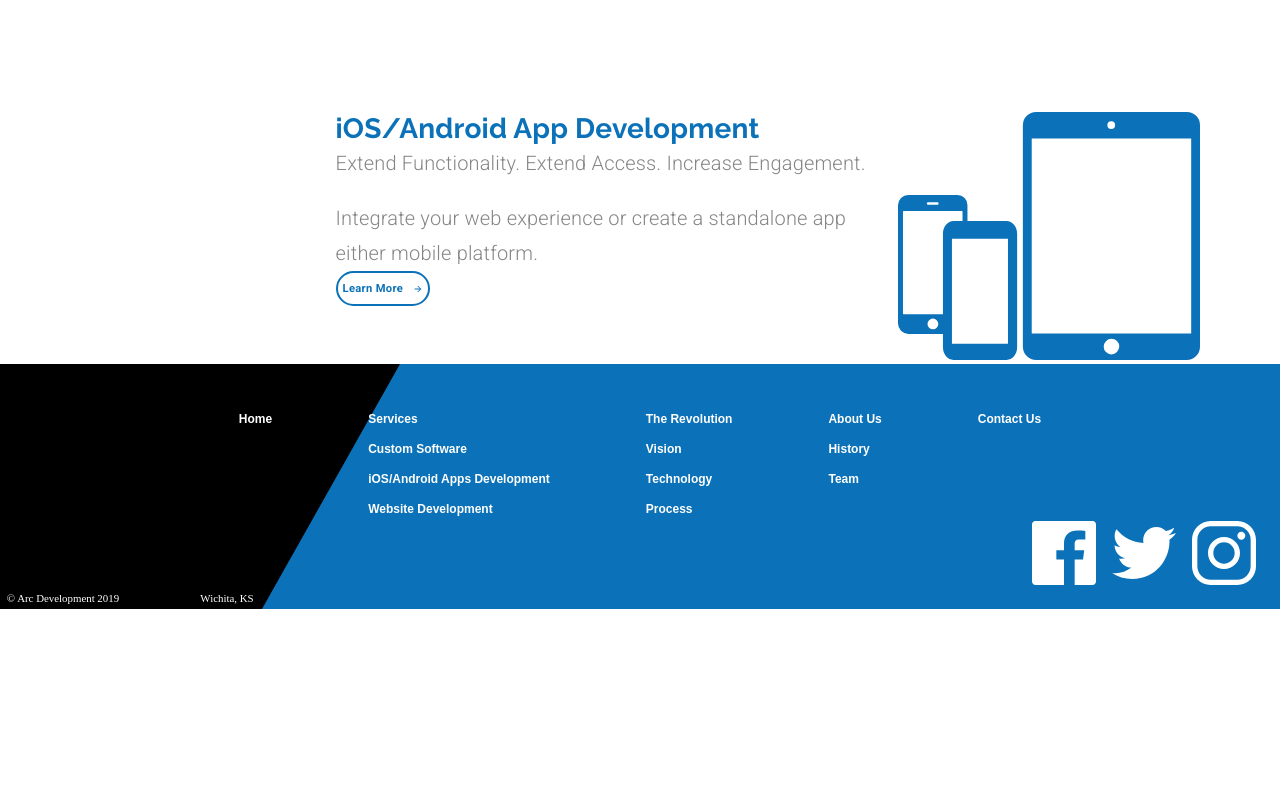
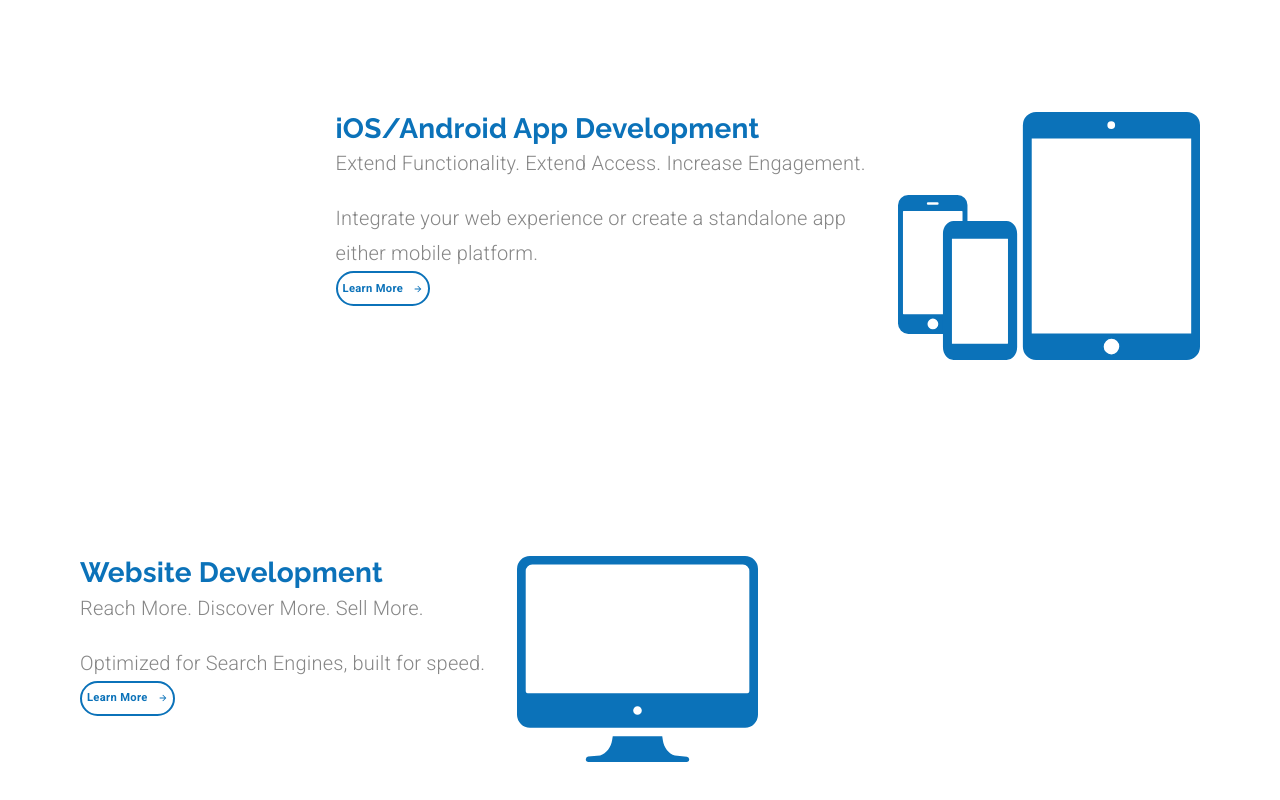
Before and after one commit to sudeen/React-With-MaterialUI, a React (Create React App) app: page / in a window 1280 px wide. Shown: the part 1086-1886 px from the top of the page. Before the commit the page ends 1695 px from the top, so only its background shows below. Built offline with nearby package versions, Linux system fonts and the light colour scheme.

Commit message:
created the revolution block on landing page

```diff
--- a/src/components/LandingPage.js
+++ b/src/components/LandingPage.js
@@ -6,10 +6,14 @@
 import ButtonArrow from "../components/ui/ButtonArrow";
 import Typography from "@material-ui/core/Typography";
 import useMediaQuery from "@material-ui/core/useMediaQuery";
+import Card from "@material-ui/core/Card";
+import CardContent from "@material-ui/core/CardContent";
 
 import animationData from "../animations/landinganimation/data";
 import customSoftwareIcon from "../assets/Custom Software Icon.svg";
 import mobileAppIcon from "../assets/mobileIcon.svg";
+import websitesIcon from "../assets/websiteIcon.svg";
+import revolutionBackground from "../assets/repeatingBackground.svg";
 
 const useStyles = makeStyles(theme => ({
   animation: {
@@ -85,6 +89,28 @@
       padding: 25,
     },
   },
+  revolutionBackground: {
+    backgroundImage: `url(${revolutionBackground})`,
+    backgroundPosition: "center",
+    backgroundSize: "cover",
+    backgroundRepeat: "no-repeat",
+    height: "100%",
+    width: "100%",
+  },
+  revolutionCard: {
+    position: "absolute",
+    boxShadow: theme.shadows[10],
+    borderRadius: 15,
+    padding: "10em",
+    [theme.breakpoints.down("sm")]: {
+      paddingTop: "8em",
+      paddingBottom: "8em",
+      paddingLeft: 0,
+      paddingRight: 0,
+      borderRadius: 0,
+      width: "100%",
+    },
+  },
 }));
 
 export default function LandingPage() {
@@ -105,7 +131,6 @@
   return (
     <Grid container direction="column" className={classes.mainContainer}>
       <Grid item>
-        {" "}
         {/*-----Hero Block-----*/}
         <Grid container justify="flex-end" alignItems="center" direction="row">
           <Grid sm item className={classes.heroTextContainer}>
@@ -222,6 +247,89 @@
           </Grid>
         </Grid>
       </Grid>
+      <Grid item>
+        {/*-----Websites Block-----*/}
+        <Grid
+          container
+          direction="row"
+          justify={matchesSM ? "center" : undefined}
+          className={classes.serviceContainer}
+        >
+          <Grid
+            item
+            style={{
+              marginLeft: matchesSM ? 0 : "5em",
+              textAlign: matchesSM ? "center" : undefined,
+            }}
+          >
+            <Typography variant="h4">Website Development</Typography>
+            <Typography variant="subtitle1" className={classes.subtitle}>
+              Reach More. Discover More. Sell More.
+            </Typography>
+            <Typography variant="subtitle1">
+              Optimized for Search Engines, built for speed.
+            </Typography>
+            <Button variant="outlined" className={classes.learnButton}>
+              <span style={{ marginRight: 10 }}>Learn More</span>
+              <ButtonArrow
+                width={10}
+                height={10}
+                fill={theme.palette.common.blue}
+              ></ButtonArrow>
+            </Button>
+          </Grid>
+          <Grid item>
+            <img
+              className={classes.icon}
+              alt="website icon"
+              src={websitesIcon}
+            />
+          </Grid>
+        </Grid>
+      </Grid>
+      {/*-----Revolution Block-----*/}
+      <Grid item>
+        <Grid
+          container
+          style={{ height: "100em", marginTop: "12em" }}
+          alignItems="center"
+          justify="center"
+        >
+          <Card className={classes.revolutionCard}>
+            <CardContent>
+              <Grid
+                contaioner
+                direction="column"
+                style={{ textAlign: "center" }}
+              >
+                <Grid item>
+                  <Typography variant="h3" gutterBottom>
+                    The Revolution
+                  </Typography>
+                </Grid>
+                <Grid item>
+                  <Typography variant="subtitle1">
+                    Visionary insights coupled with cutting-edge technology is a
+                    recipe for revolution.
+                  </Typography>
+                  <Button
+                    variant="outlined"
+                    className={classes.learnButtonHero}
+                  >
+                    <span style={{ marginRight: 10 }}>Learn More</span>
+                    <ButtonArrow
+                      width={15}
+                      height={15}
+                      fill={theme.palette.common.blue}
+                    />
+                  </Button>
+                </Grid>
+              </Grid>
+            </CardContent>
+          </Card>
+          <div className={classes.revolutionBackground} />
+        </Grid>
+      </Grid>
     </Grid>
   );
 }
```
